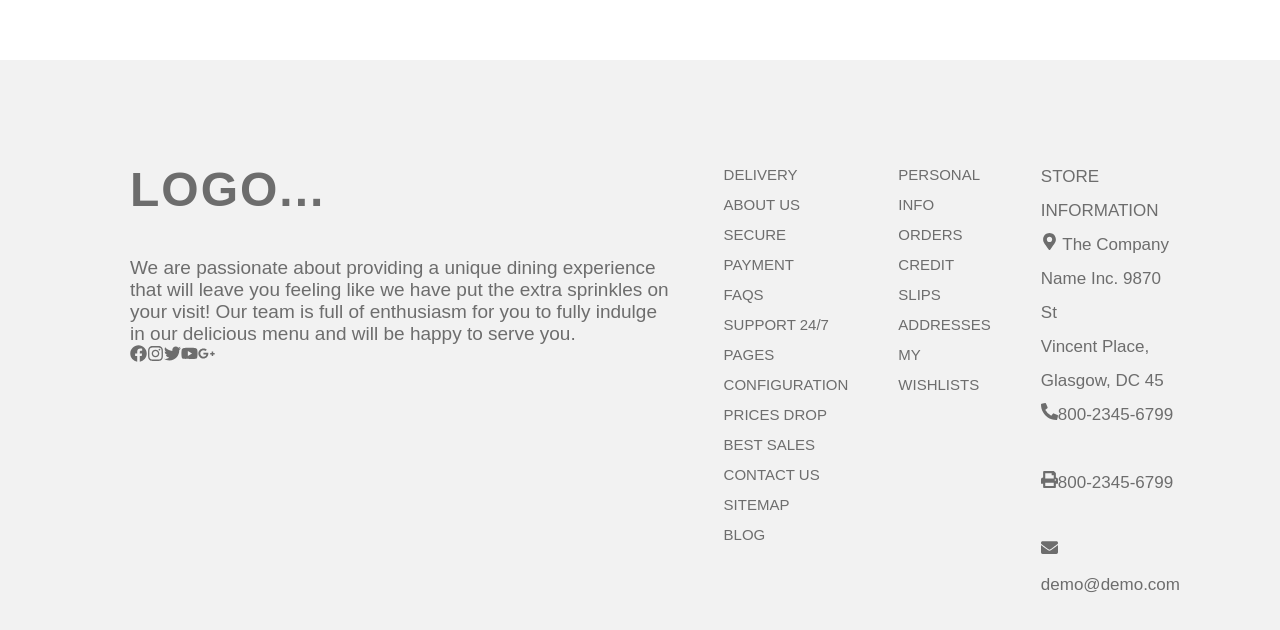
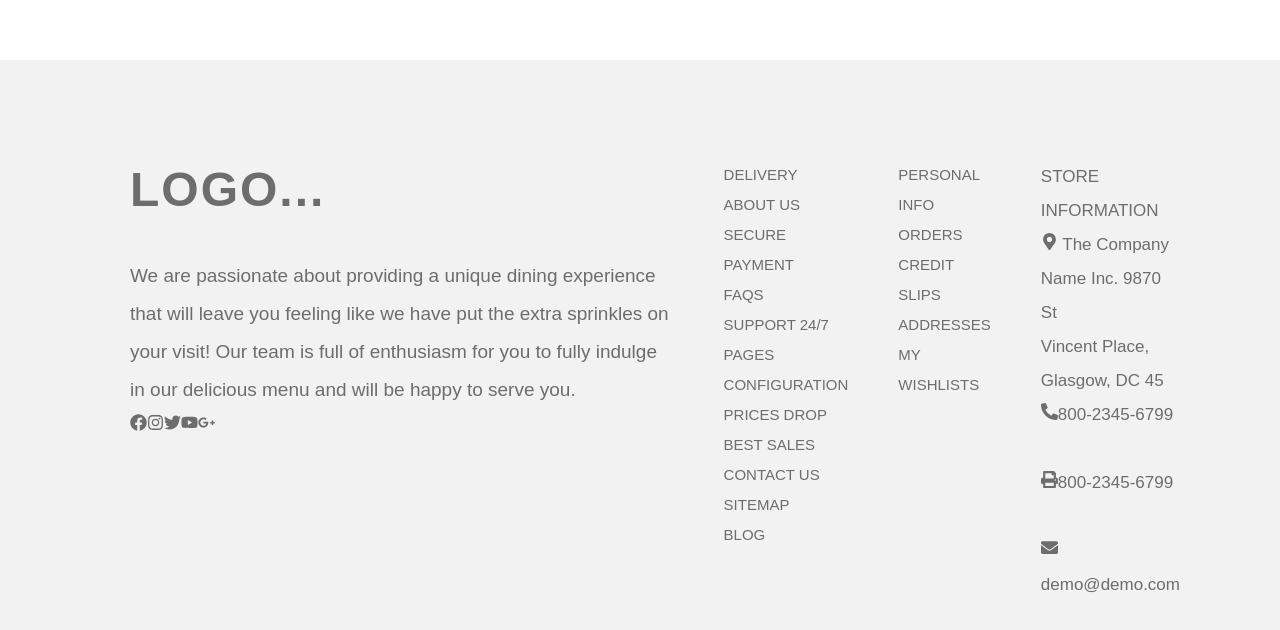
Before and after one commit to Vard-Mardoyan/Restaurant_Management, a React (Create React App) app: page / in a window 1280 px wide. Shown: the part 5940-6570 px from the top of the page. Built offline with nearby package versions, Linux system fonts and the light colour scheme.

Commit message:
header footer staff

```diff
--- a/src/components/Footer/Footer.css
+++ b/src/components/Footer/Footer.css
@@ -12,7 +12,7 @@
 .first-footer-container {
 	width: 100%;
 	padding-left: 30px;
-	/* line-height: 2; */
+	line-height: 2;
 	font-size: 17px;
 	font-family: Montserrat, sans-serif;
 	color: #6d6d6d;
```
